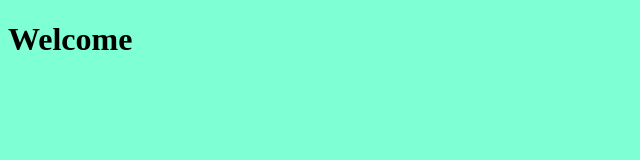
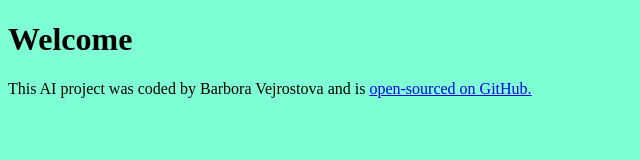
Before and after one commit to Barkika/generator, a plain HTML site: page index.html in a window 1280 px wide. Shown: the whole page, without its empty margins (0-640 px from the left). Drawn offline with Linux system fonts and the light colour scheme.

Commit message:
Edited footer

```diff
--- a/index.html
+++ b/index.html
@@ -9,6 +9,12 @@
   <body>
     <h1>Welcome</h1>
 
+    <footer>
+      This AI project was coded by Barbora Vejrostova and is
+      <a href="https://github.com/Barkika/generator" target="_blank"
+        >open-sourced on GitHub.</a
+      >
+    </footer>
     <script src="src/index.js"></script>
   </body>
 </html>
```
